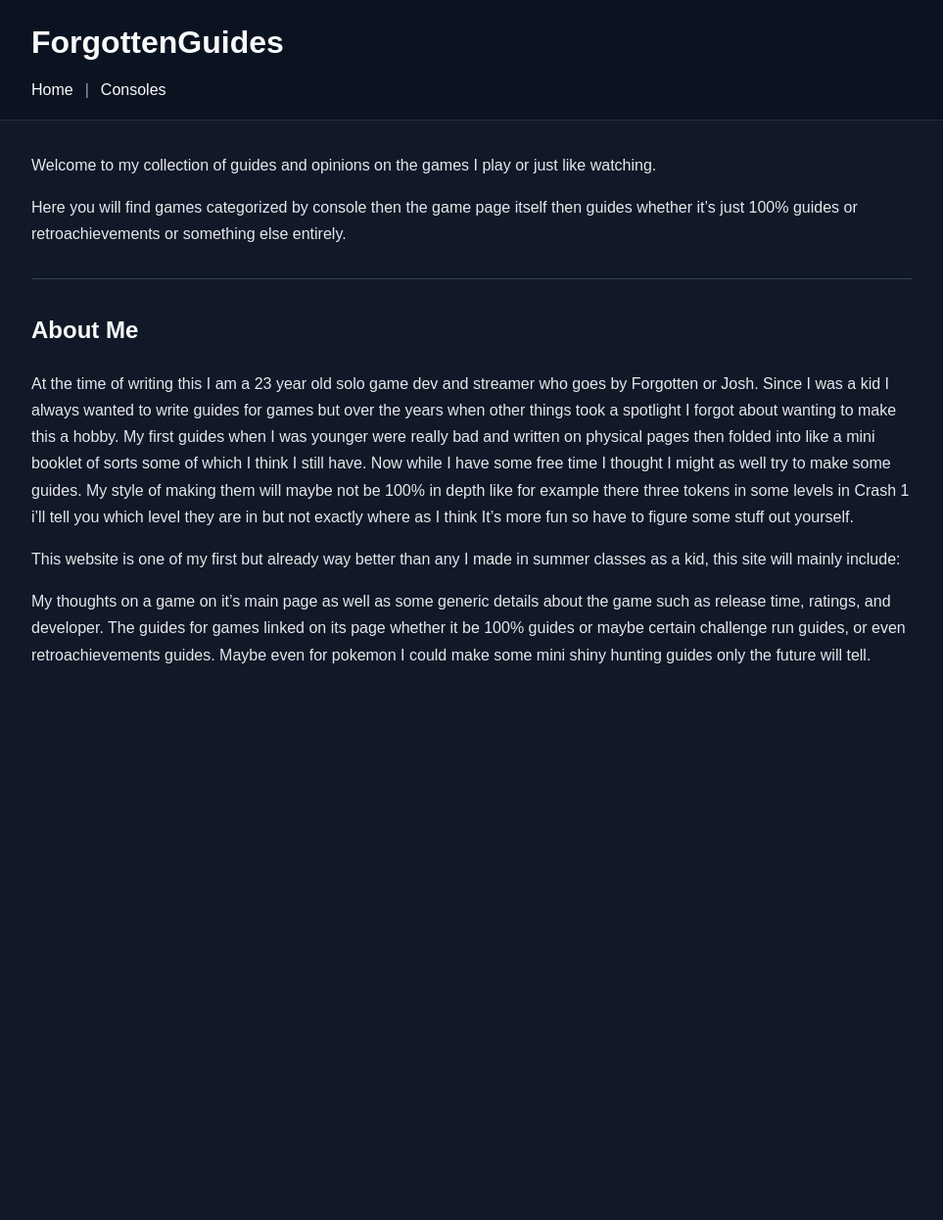
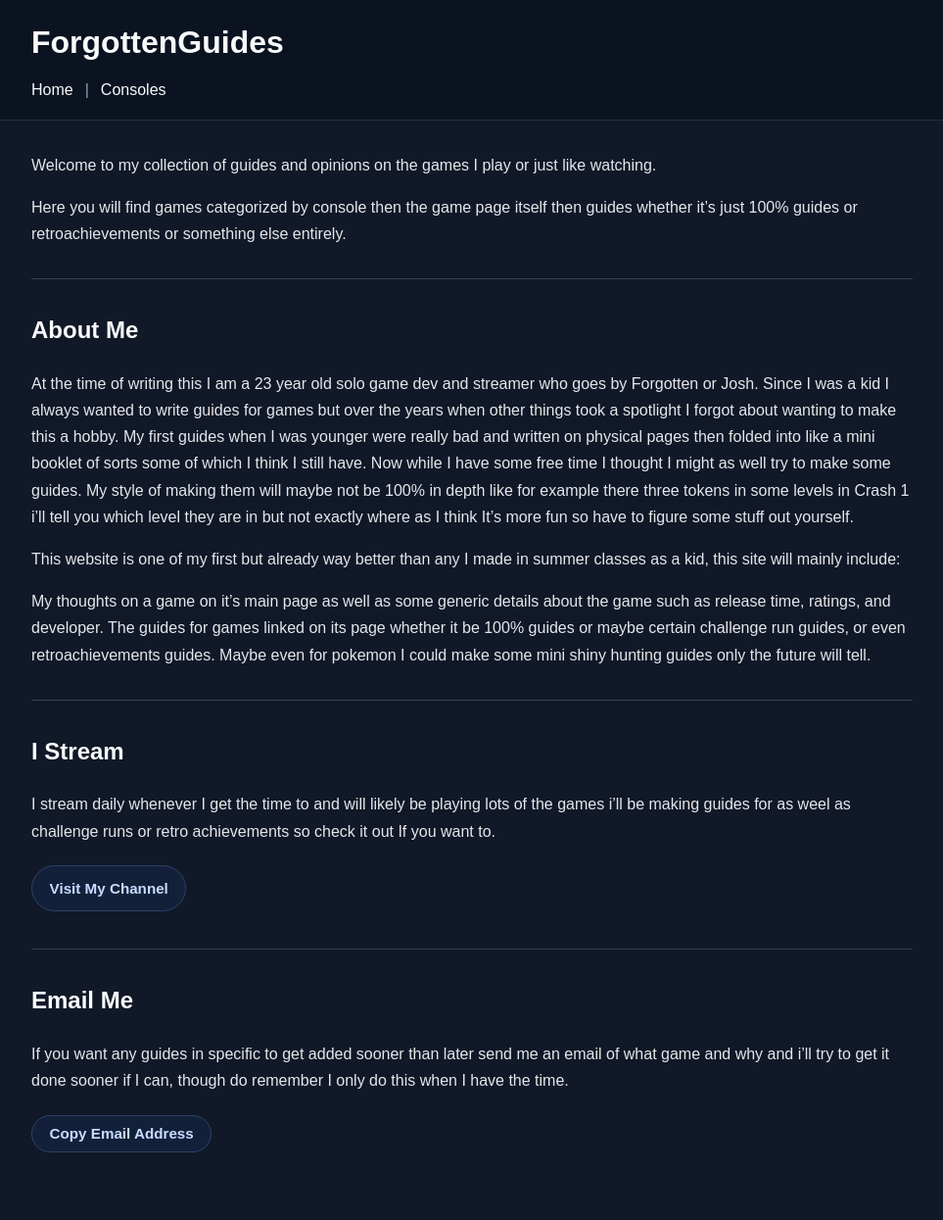
Before and after one commit to ForgottenGem/ForgottenGuides, a Jekyll site: the page built from index.md, in a window 1280 px wide. Shown: the whole page at 98% size, without its empty margins (158-1121 px from the left). Built offline with Jekyll 4.4.1, drawn with Linux system fonts in a browser that asks for light colours; before the commit the page ends 900 px from its top, so only the background shows below that.

Commit message:
Update index.md

```diff
--- a/index.md
+++ b/index.md
@@ -17,3 +17,40 @@ This website is one of my first but already way better than any I made in summer
 
 My thoughts on a game on it's main page as well as some generic details about the game such as release time, ratings, and developer.
 The guides for games linked on its page whether it be 100% guides or maybe certain challenge run guides,  or even retroachievements guides. Maybe even for pokemon I could make some mini shiny hunting guides only  the future will tell.
+
+---
+
+## I Stream
+
+I stream daily whenever I get the time to and will likely be playing lots of the games i'll be making guides for as weel as challenge runs or retro achievements so check it out If you want to.
+
+<a class="button-link"
+   href="https://youtube.com/@forgottengem?si=9o8NXLva64p2nFmo"
+   target="_blank"
+   rel="noopener">
+   Visit My Channel
+</a>
+
+---
+
+## Email Me
+
+If you want any guides in specific to get added sooner than later send me an email of what game and why and i'll try
+to get it done sooner if I can, though do remember I only do this when I have the time.
+
+<button class="button-link" onclick="copyEmail()">
+  Copy Email Address
+</button>
+<span id="copy-msg" style="margin-left:10px; opacity:0.8;"></span>
+<script>
+function copyEmail() {
+  const email = "forgottengem20@gmail.com";
+  navigator.clipboard.writeText(email).then(() => {
+    const msg = document.getElementById("copy-msg");
+    msg.textContent = "Copied!";
+    setTimeout(() => {
+      msg.textContent = "";
+    }, 2000);
+  });
+}
+</script>
```
